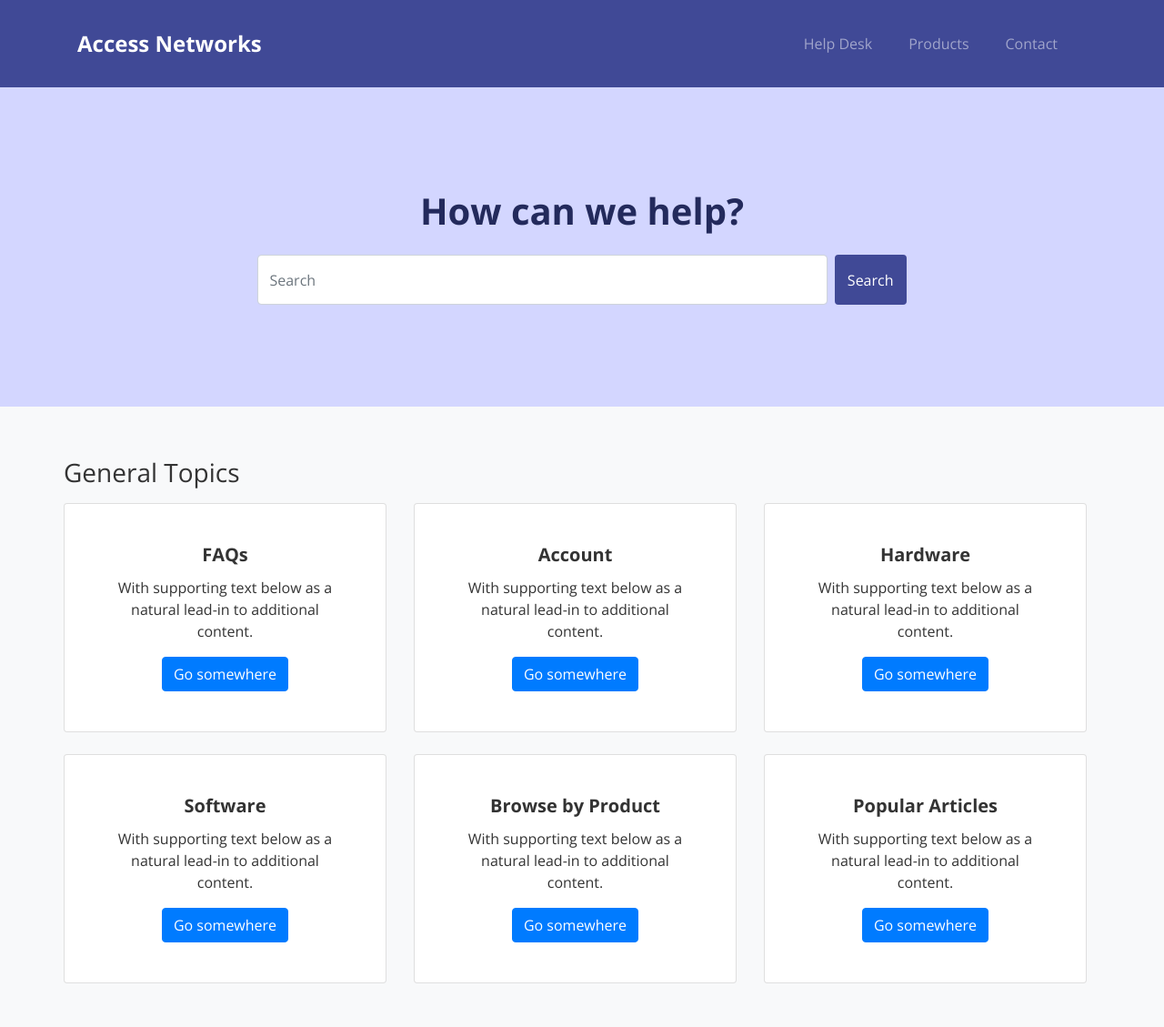
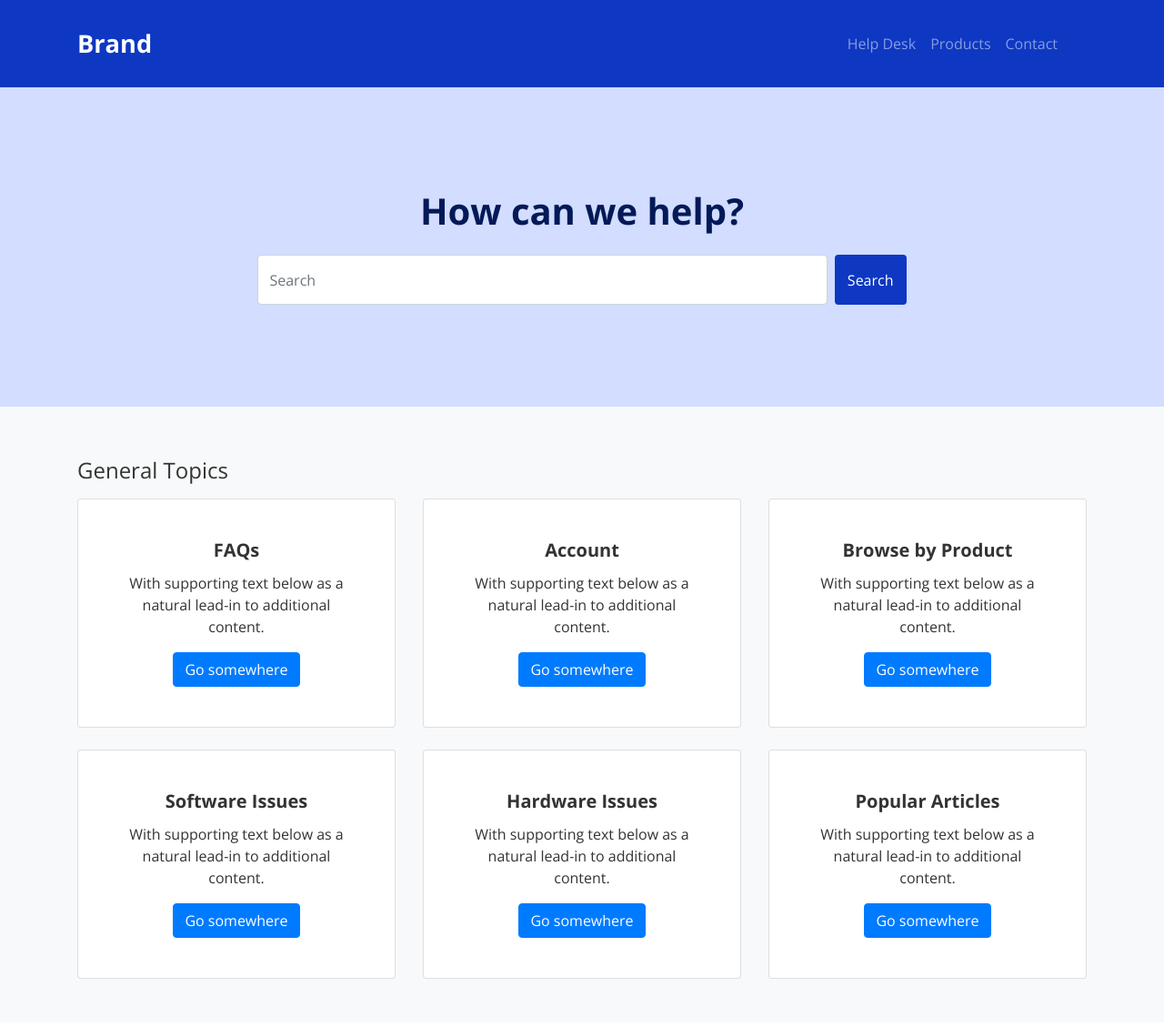
Before and after one commit to bdresser21/KnowledgeBase, a PHP site: page / in a window 1280 px wide. Shown: the whole page at 91% size. After the commit the page ends 1076 px from the top, so only its background shows below. Run offline with PHP 8.4, Linux system fonts and the light colour scheme.

Commit message:
changed colors and added padding left to content area

```diff
--- a/css/style.css
+++ b/css/style.css
@@ -12,12 +12,12 @@ body {
 }
 
 .navbar {
-  background-color: #404996;
+  background-color: #0e38c2;
 }
 
 .navbar .navbar-brand {
   font-weight: bold;
-  font-size: 1.5rem;
+  font-size: 1.7rem;
 }
 
 .navbar-dark .navbar-toggler {
@@ -34,11 +34,11 @@ body {
     }
 }*/
 .jumbotron {
-  background-color: #d3d6ff;
+  background-color: #d2ddff;
 }
 
 .jumbotron h1 {
-  color: #232A5C;
+  color: #041957;
   font-weight: 600;
 }
 
@@ -48,16 +48,16 @@ body {
 }
 
 .jumbotron .btn {
-  border: 2px solid #404996;
-  background-color: #404996;
+  border: 2px solid #0e38c2;
+  background-color: #0e38c2;
   color: white;
   height: 55px;
 }
 
 .jumbotron .btn:hover {
-  background-color: #232A5C;
+  background-color: #041957;
   color: white;
-  border: 2px solid #232A5C;
+  border: 2px solid #041957;
 }
 
 #content-area .card-title {
--- a/css/style.scss
+++ b/css/style.scss
@@ -2,6 +2,10 @@
 $dark-purple: #232A5C;
 $medium-purple: #404996 ;
 $light-purple: #d3d6ff ;
+
+$dark-blue: rgb(4, 25, 87);
+$medium-blue: rgb(14, 56, 194);
+$light-blue: rgb(210, 221, 255);
 
 * {
     margin: 0 ;
@@ -16,11 +20,11 @@ body {
 
 
 .navbar {
-    background-color: $medium-purple;
+    background-color: $medium-blue;
 
     .navbar-brand {
         font-weight: bold;
-        font-size: 1.5rem;
+        font-size: 1.7rem;
     }
 
     li.nav-item {
@@ -45,10 +49,10 @@ body {
 }*/
 
 .jumbotron {
-    background-color: $light-purple;
+    background-color: $light-blue;
 
     h1 {
-        color: $dark-purple ;
+        color: $dark-blue ;
         font-weight: 600;
     }
 
@@ -58,24 +62,22 @@ body {
     }
 
     .btn {
-        border: 2px solid $medium-purple;
-        background-color: $medium-purple ;
+        border: 2px solid $medium-blue;
+        background-color: $medium-blue ;
         color: white ;
         height: 55px ;
 
 
         &:hover {
-            background-color: $dark-purple ;
+            background-color: $dark-blue ;
             color: white;
-            border: 2px solid $dark-purple ;
+            border: 2px solid $dark-blue ;
         }
     }
 }
 
 #content-area {
-    .card {
-        padding-bottom: ;
-    }
+
     .card-title {
         font-weight: bold ;
     }
--- a/index.html
+++ b/index.html
@@ -12,14 +12,14 @@
 <body class = "bg-light">
     <nav class = "p-1 navbar navbar-dark navbar-expand-lg navbar-default" role = "navigation">
         <div class = "container">
-            <a class = "navbar-brand" href = "#">Access Networks</a></h1>
+            <a class = "navbar-brand" href = "#">Brand</a></h1>
             <button class="navbar-toggler" type="button" data-toggle="collapse" data-target="#navbarNav" aria-controls="navbarNav" aria-expanded="false" aria-label="Toggle navigation">
                 <span class="navbar-toggler-icon"></span>
             </button>
             <div class="collapse navbar-collapse justify-content-end" id="navbarNav">
                 <ul class = "menu navbar-nav nav text-center p-4">
-                    <li class = "nav-item pr-4"><a class = "nav-link" href = "#">Help Desk<span class="sr-only">(current)</span></a></li>
-                    <li class = "nav-item pr-4"><a class = "nav-link" href = "#">Products</a></li>
+                    <li class = "nav-item"><a class = "nav-link" href = "#">Help Desk<span class="sr-only">(current)</span></a></li>
+                    <li class = "nav-item"><a class = "nav-link" href = "#">Products</a></li>
                     <li class = "nav-item"><a class = "nav-link" href = "#">Contact</a></li>
                 </ul>
             </div>
@@ -38,9 +38,9 @@
         <!--Background-->
         <!--Text-->
     </header>
-    <section id = "content-area" class = "container pt-4 pb-4 pl-0">
+    <section id = "content-area" class = "container pt-4 pb-4 ">
         <!--Header Text-->
-        <h3 class = "pb-2">General Topics</h3>
+        <h4 class = "pb-2">General Topics</h4>
 
         <section class = "category-list">
             <div class="row text-center">
@@ -65,7 +65,7 @@
                 <div class="col-sm-12 col-md-6 col-lg-4 pb-4">
                     <div class="card p-4">
                       <div class="card-body">
-                        <h5 class="card-title">Hardware</h5>
+                        <h5 class="card-title">Browse by Product</h5>
                         <p class="card-text">With supporting text below as a natural lead-in to additional content.</p>
                         <a href="#" class="btn btn-primary">Go somewhere</a>
                       </div>
@@ -74,7 +74,7 @@
                   <div class="col-sm-12 col-md-6 col-lg-4 pb-4">
                     <div class="card p-4">
                       <div class="card-body">
-                        <h5 class="card-title">Software</h5>
+                        <h5 class="card-title">Software Issues</h5>
                         <p class="card-text">With supporting text below as a natural lead-in to additional content.</p>
                         <a href="#" class="btn btn-primary">Go somewhere</a>
                       </div>
@@ -83,7 +83,7 @@
                   <div class="col-sm-12 col-md-6 col-lg-4 pb-4">
                     <div class="card p-4">
                       <div class="card-body">
-                        <h5 class="card-title">Browse by Product</h5>
+                        <h5 class="card-title">Hardware Issues</h5>
                         <p class="card-text">With supporting text below as a natural lead-in to additional content.</p>
                         <a href="#" class="btn btn-primary">Go somewhere</a>
                       </div>
```
Also changed, not shown: 1 other file.
